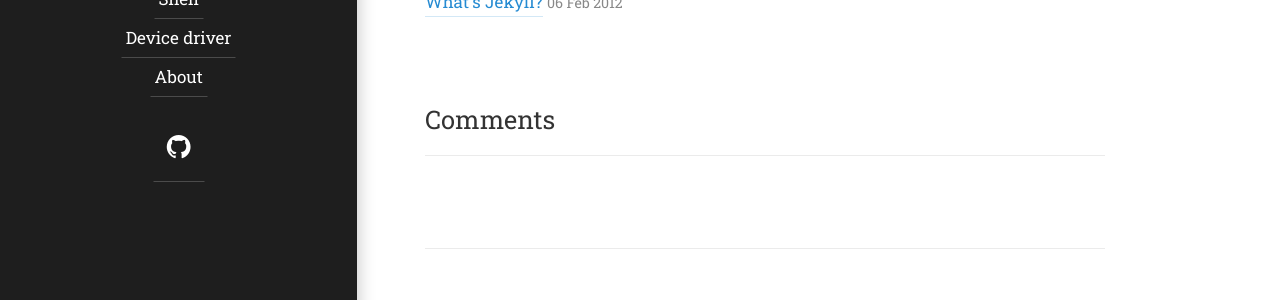
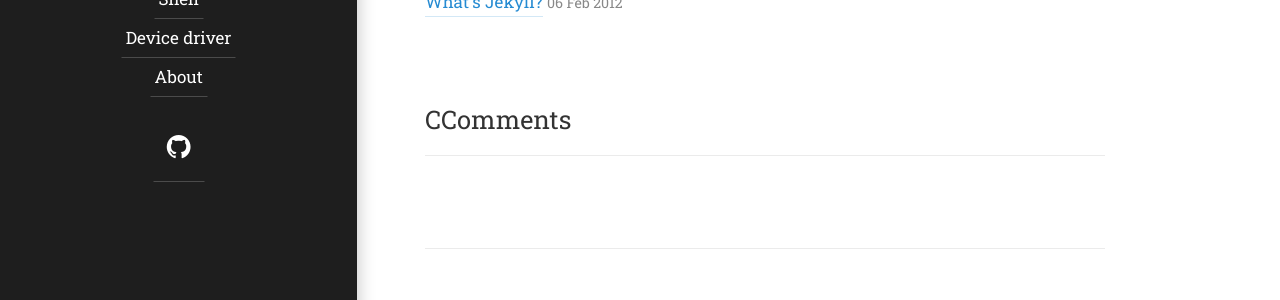
Before and after one commit to opqrstu/opqrstu.github.io, a Jekyll site: the page built from hyde/_posts/2012-02-07-example-content.md, in a window 1280 px wide and 900 px high, scrolled down 4744 px. Shown: the part 506-806 px from the top of the window. Built offline with Jekyll 4.4.1, drawn with Linux system fonts in a browser that asks for light colours; some web fonts are replaced.

Commit message:
Update comments.html

```diff
--- a/_includes/body/comments.html
+++ b/_includes/body/comments.html
@@ -1,6 +1,6 @@
 {% if page.comments %}
 <aside class="comments related" role="complementary">
-  <h2 class="hr">{{ "Comments" }}</h2>
+  <h2 class="hr">{{ "CComments" }}</h2>
   <div id="disqus_thread"></div>
 <script>
 
```
